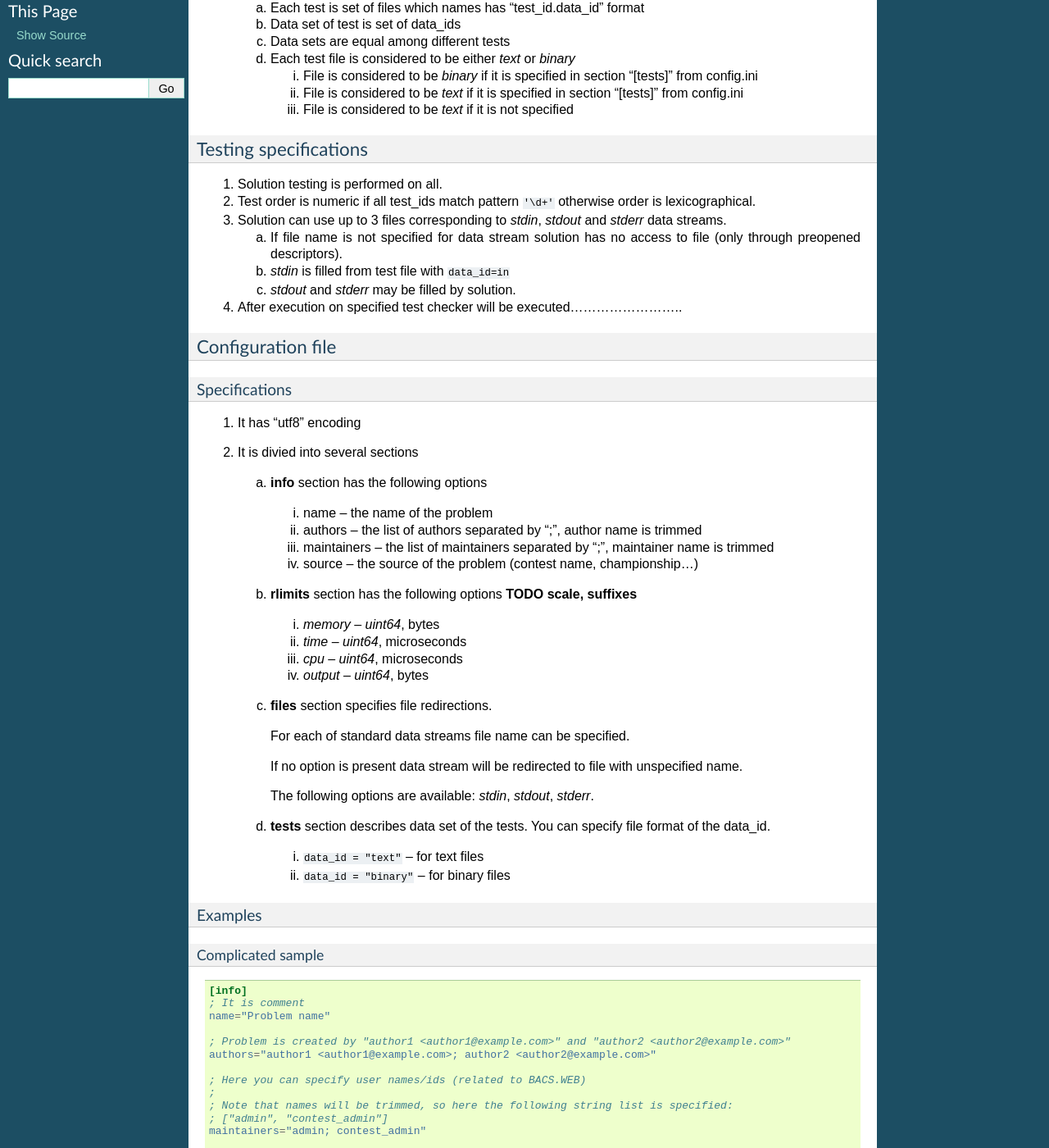
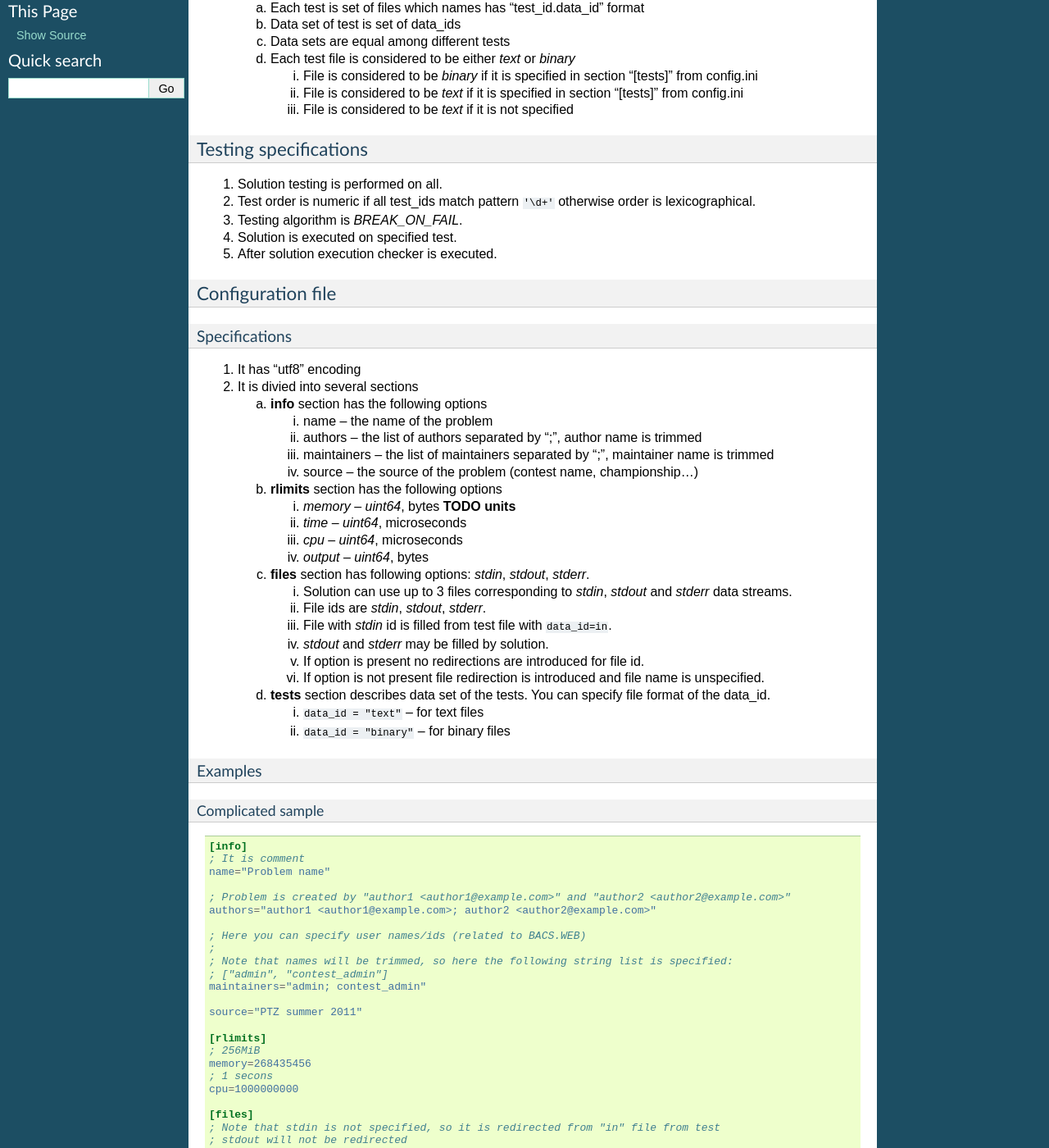
Before and after one commit to sarum9in/DEPRECATED_bunsan_bacs_single_problem, a Sphinx documentation site: the page built from sphinx/source/simple0.rst, in a window 1280 px wide and 1400 px high, scrolled down 381 px. Shown: the whole window at 82% size. Built offline with Sphinx 7.4.7, drawn with Linux system fonts in a browser that asks for light colours; formulas are drawn with MathJax 3.

Commit message:
simple0 specification fixes.

```diff
--- a/sphinx/source/simple0.rst
+++ b/sphinx/source/simple0.rst
@@ -35,13 +35,9 @@ Testing specifications
 
 1. Solution testing is performed on all.
 #. Test order is numeric if all test_ids match pattern ``'\d+'`` otherwise order is lexicographical.
-#. Solution can use up to 3 files corresponding to *stdin*, *stdout* and *stderr* data streams.
-
-   a. If file name is not specified for data stream solution has no access to file (only through preopened descriptors).
-   #. *stdin* is filled from test file with ``data_id=in``
-   #. *stdout* and *stderr* may be filled by solution.
-
-#. After execution on specified test checker will be executed..........................
+#. Testing algorithm is *BREAK_ON_FAIL*.
+#. Solution is executed on specified test.
+#. After solution execution checker is executed.
 
 Configuration file
 ^^^^^^^^^^^^^^^^^^
@@ -60,21 +56,22 @@ Specifications
       #. maintainers -- the list of maintainers separated by ";", maintainer name is trimmed
       #. source -- the source of the problem (contest name, championship...)
 
-   #. **rlimits** section has the following options **TODO scale, suffixes**
+   #. **rlimits** section has the following options
 
-      i. *memory* -- *uint64*, bytes
+      i. *memory* -- *uint64*, bytes **TODO units**
       #. *time* --  *uint64*, microseconds
       #. *cpu* --  *uint64*, microseconds
       #. *output* -- *uint64*, bytes
 
-   #. **files** section specifies file redirections.
+   #. **files** section has following options: *stdin*, *stdout*, *stderr*.
 
-      For each of standard data streams file name can be specified.
-
-      If no option is present data stream will be redirected
-      to file with unspecified name.
-
-      The following options are available: *stdin*, *stdout*, *stderr*.
+      i. Solution can use up to 3 files corresponding to *stdin*, *stdout* and *stderr* data streams.
+      #. File ids are *stdin*, *stdout*, *stderr*.
+      #. File with *stdin* id is filled from test file with ``data_id=in``.
+      #. *stdout* and *stderr* may be filled by solution.
+      #. If option is present no redirections are introduced for file id.
+      #. If option is not present file redirection is introduced
+         and file name is unspecified.
 
    #. **tests** section describes data set of the tests.
       You can specify file format of the data_id.
```
